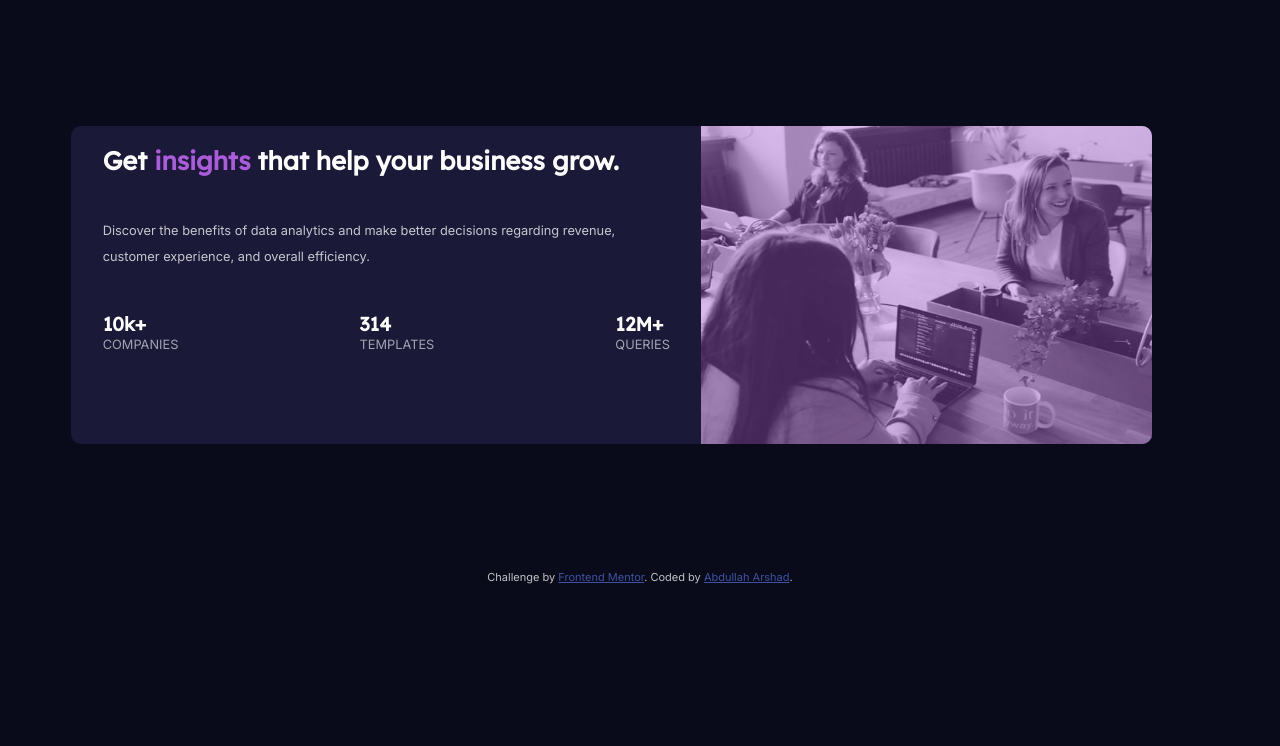
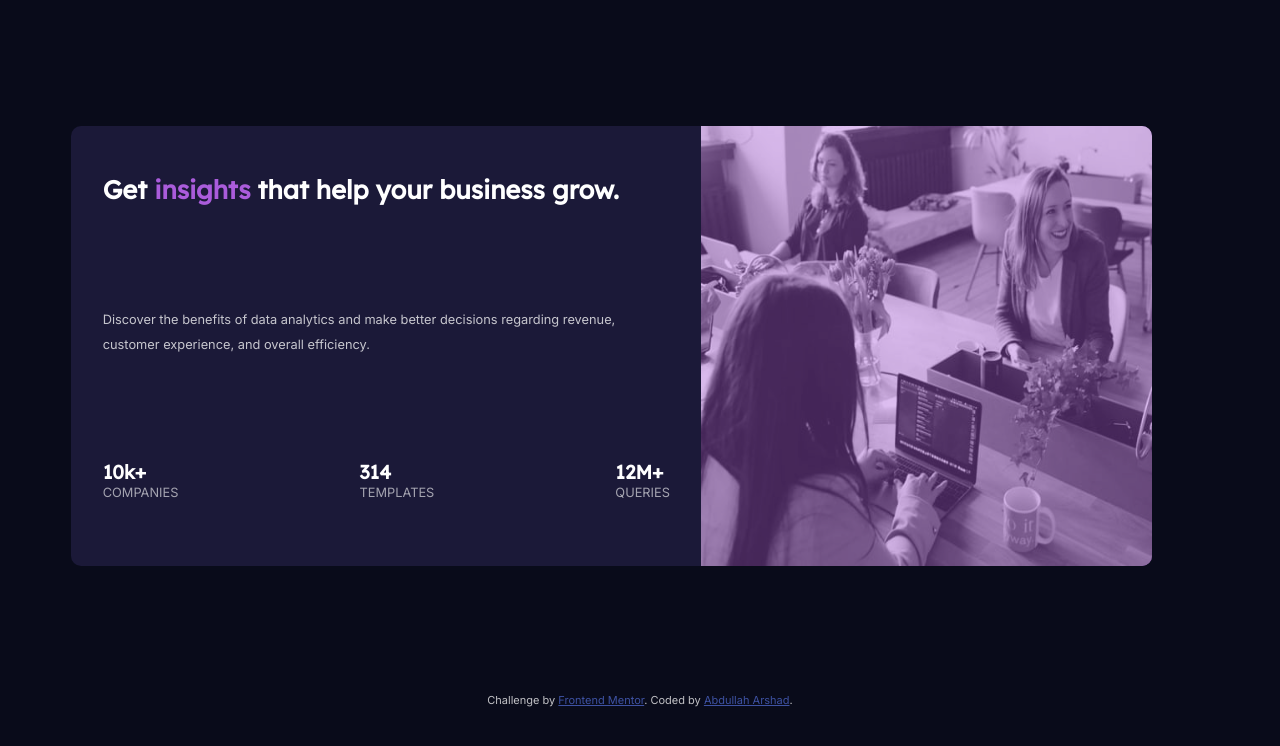
Before and after one commit to abdullah-arshad78/stats-preview, a plain HTML site: page index.html in a window 1280 px wide. Drawn offline with Linux system fonts and the light colour scheme.

Commit message:
changed the view heights and flex positions

```diff
--- a/styles.css
+++ b/styles.css
@@ -89,7 +89,7 @@ span {
 	.img-container {
 		margin-left: 0;
 		border-radius: 0 10px 10px 0;
-        height: 39.7vh;
+        height: 55vh;
         width: 70vh;
         /* min-height: 500px; */
 	}
@@ -108,7 +108,10 @@ span {
 	}
     .card-content{
         border-radius: 10px 0 0 10px;
-        height: 39.7vh;
+        height: 55vh;
+        display: flex;
+        flex-direction: column;
+        justify-content: space-around;
     }
     /* .attribution{
         margin-top: 30vh;
```
